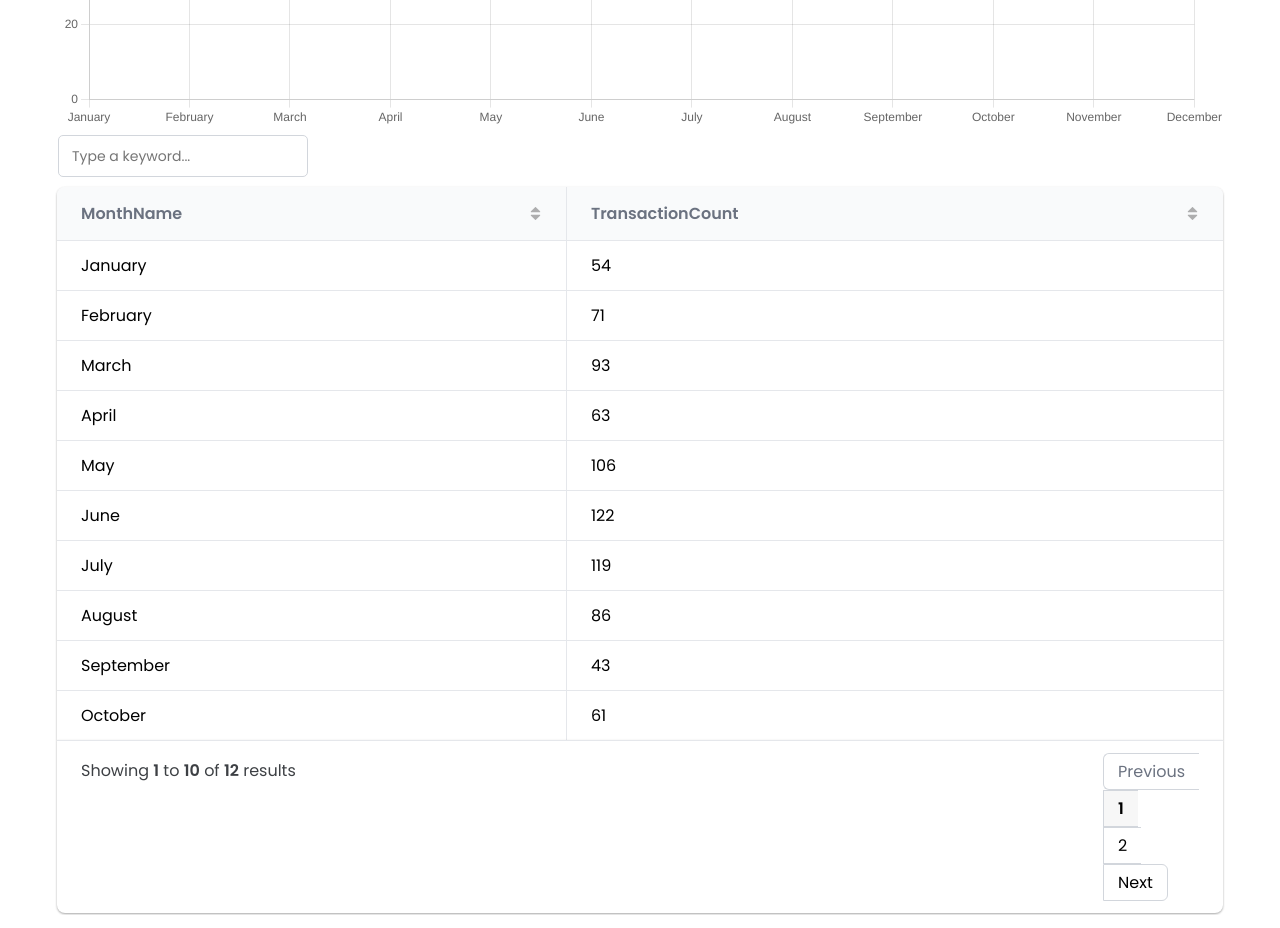
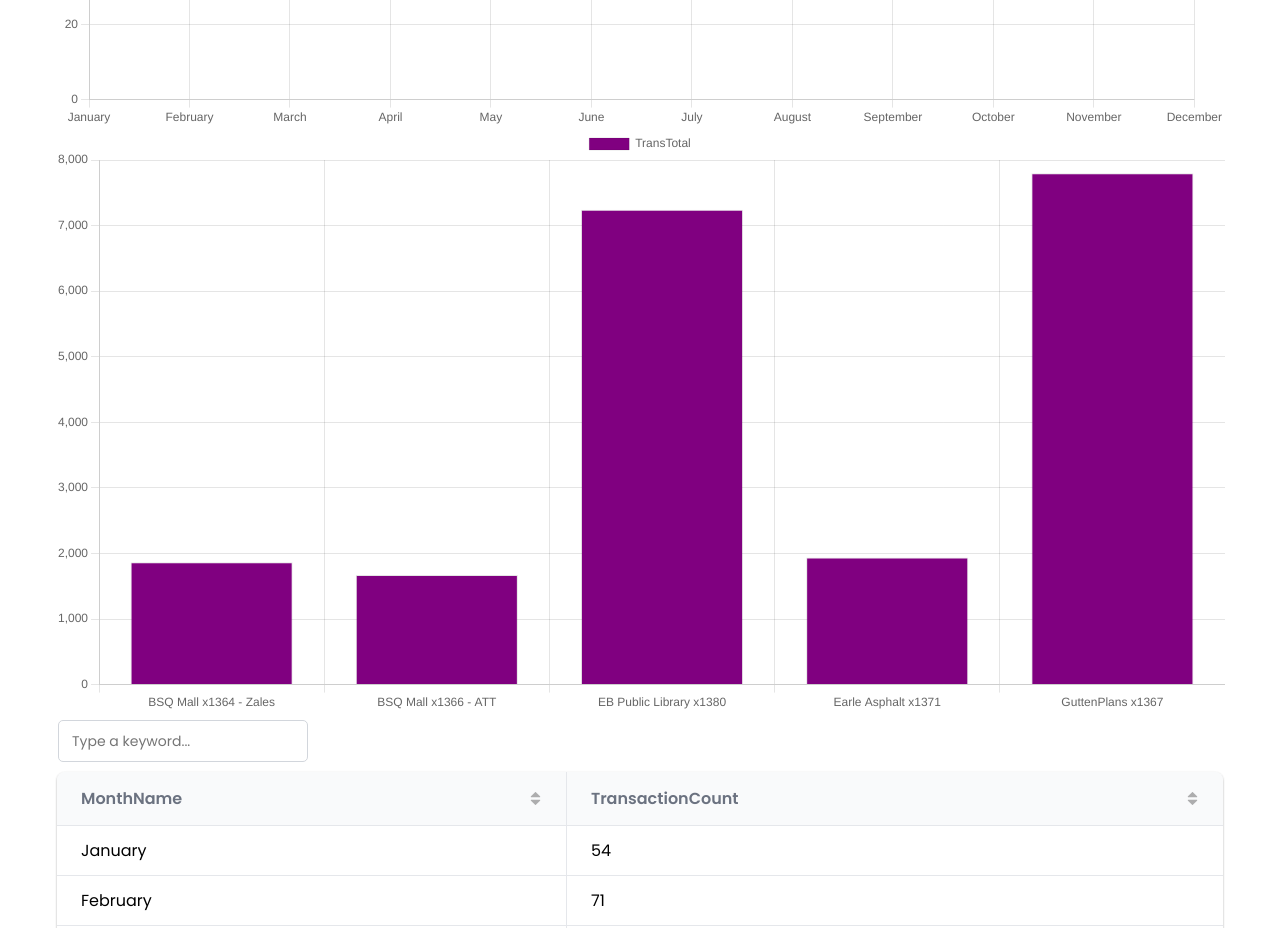
Before and after one commit to Kampus-Merdeka-Software-Engineering/km-feb24-balikpapan-3, a website: page index.html in a window 1280 px wide. Shown: the part 2060-2988 px from the top of the page. Drawn offline with nearby package versions, Linux system fonts and the light colour scheme.

Commit message:
Add Bar Chart

```diff
--- a/index.html
+++ b/index.html
@@ -171,7 +171,9 @@
       </select>
 
       <canvas id="myChart" style="width: 250; height:100;"></canvas>
-        <script src="https://cdn.jsdelivr.net/npm/chart.js"></script>
+
+      <canvas id="myyChart" style="width: 250; height:100;"></canvas>
+      <script src="https://cdn.jsdelivr.net/npm/chart.js"></script>
 
     <div id="wrapper"></div>
 
--- a/script.js
+++ b/script.js
@@ -101,11 +101,53 @@
 
 const handleFilterChange = () => {
   machine = selectElement[0].value
-  linechart.data.datasets[0].data = machine === "BSQ Mall x1364 - Zales"? zalestransaction : machine === "BSQ Mall x1366 - ATT"? atttransaction : machine === "GuttenPlans x1367"? guttentransaction : machine === "Earle Asphalt x1371"? earltransaction : machine === "EB Public Library x1380"? librarytransaction : [1,2,3,4,5,6,7,8,9,10,11,12]
+  linechart.data.datasets[0].data = machine === "BSQ Mall x1364 - Zales"?
+                  zalestransaction : machine === "BSQ Mall x1366 - ATT"?
+                  atttransaction : machine === "GuttenPlans x1367"?
+                  guttentransaction : machine === "Earle Asphalt x1371"?
+                  earltransaction : machine === "EB Public Library x1380"?
+                  librarytransaction : [1,2,3,4,5,6,7,8,9,10,11,12]
   linechart.update()
 }
 selectElement[0].addEventListener('change',handleFilterChange)
 
+
+
+let machinerevenue;
+let barchart;
+
+fetchdata("revenue.json").then((res) => {
+  revenue = res;
+  let machine = revenue.revenuePerMachine.map((datum) => {
+      return datum.Machine;
+  });
+
+  machinerevenue = revenue.revenuePerMachine.map((datum) => {
+      return datum.Revenue;
+  });
+
+  const ctx = document.getElementById('myyChart').getContext('2d');
+
+  barchart = new Chart(ctx, {
+      type: 'bar',
+      data: {
+          labels: machine,
+          datasets: [{
+              label: 'TransTotal',
+              data: machinerevenue,
+              borderWidth: 1,
+              backgroundColor: 'purple'
+          }]
+      },
+      options: {
+          scales: {
+              y: {
+                  beginAtZero: true
+              }
+          }
+      }
+  });
+});
 
 
 'use strict';
```
